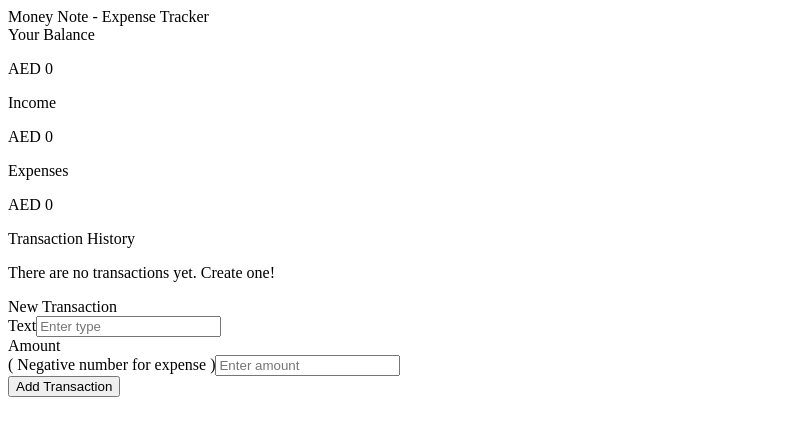
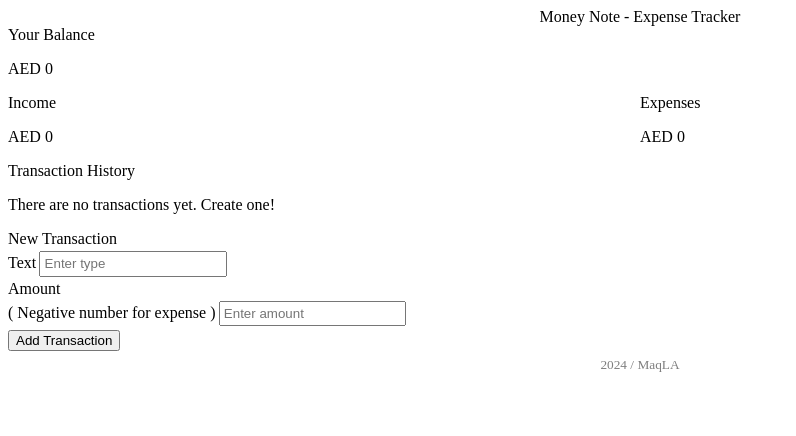
Before and after one commit to MaqLA/vue-money-tracker, a Vue app: page / in a window 1280 px wide. Shown: the top 436 px of the page, without its empty margins (0-796 px from the left). Built offline with nearby package versions, Linux system fonts and the light colour scheme.

Commit message:
add more styling

```diff
--- a/src/App.vue
+++ b/src/App.vue
@@ -7,6 +7,7 @@
     <TransactionList :transactions="transactions" @remove-transaction="removeTransaction"></TransactionList>
     <AddTransaction @add-transaction="addTransaction"></AddTransaction>
    </div>
+   <Footer></Footer>
 </template>
 
 <script>
@@ -15,6 +16,7 @@ import Balance from './components/Balance.vue';
 import IncomeExpenses from './components/IncomeExpenses.vue';
 import TransactionList from './components/TransactionList.vue';
 import AddTransaction from './components/AddTransaction.vue';
+import Footer from './components/Footer.vue';
 
 export default {
   components: {
@@ -22,7 +24,8 @@ export default {
     Balance,
     IncomeExpenses,
     TransactionList,
-    AddTransaction
+    AddTransaction,
+    Footer
   },
   data(){
     return {
--- a/src/assets/styles.css
+++ b/src/assets/styles.css
@@ -1,3 +1,7 @@
+header, footer {
+    text-align: center;
+}
+
 ul {
     margin: 0;
     /* padding: 0; */
@@ -9,3 +13,41 @@ ul {
 #list span {
     margin: 1rem;
 }
+
+label {
+    text-align: right;
+}
+
+input[type=text] {
+    padding: 0.2rem;
+    margin: 0.2rem;
+}
+
+/* button {
+    border: none;
+    padding: 0.2rem;
+    margin: 0.2rem;
+    background-color: black;
+    color: whitesmoke;
+} */
+
+/* applied to Income / Expense */
+.column {
+    float: left;
+    width: 50%;
+}
+
+footer #info,
+.half-opacity {
+    opacity: 50%;
+}
+
+.modal-backdrop {
+    position: fixed;
+    top: 0;
+    left: 0;
+    width: 100%;
+    height: 100vh;
+    z-index: 10;
+    background-color: rgba(0, 0, 0, 0.25);
+}
--- a/src/components/AddTransaction.vue
+++ b/src/components/AddTransaction.vue
@@ -1,4 +1,5 @@
 <template>
+    <div>
         New Transaction
         <form @submit.prevent="handleSubmit">
             <div>
@@ -11,6 +12,7 @@
             </div>
             <button>Add Transaction</button>
         </form>
+    </div>
 </template>
 
 <script>
--- /dev/null
+++ b/src/components/Footer.vue
@@ -0,0 +1,7 @@
+<template>
+    <footer>
+        <span id="info">
+            <sub>2024 / MaqLA</sub>
+        </span>
+    </footer>
+</template>
--- a/src/components/Header.vue
+++ b/src/components/Header.vue
@@ -1 +1,5 @@
-<template>Money Note - Expense Tracker</template>
+<template>
+    <header>
+        Money Note - Expense Tracker
+    </header>
+</template>
--- a/src/components/IncomeExpenses.vue
+++ b/src/components/IncomeExpenses.vue
@@ -1,11 +1,13 @@
 <template>
     <div>
-        Income
-        <p>AED {{ totalIncome }}</p>
-    </div>
-    <div>
-        Expenses
-        <p>AED {{ totalExpenses }}</p>
+        <div class="column">
+            Income
+            <p>AED {{ totalIncome }}</p>
+        </div>
+        <div class="column">
+            Expenses
+            <p>AED {{ totalExpenses }}</p>
+        </div>
     </div>
 </template>
 
```
Lines whose indentation alone changed are shown as unchanged.
